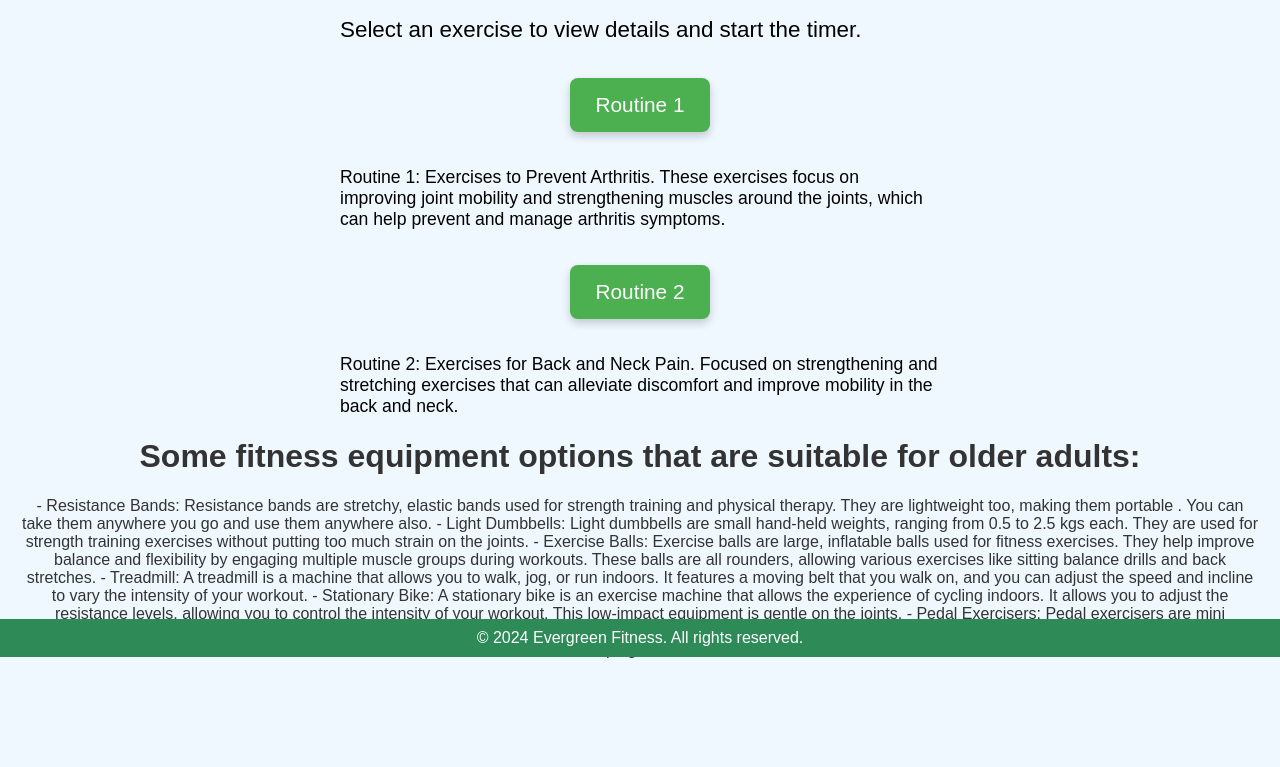
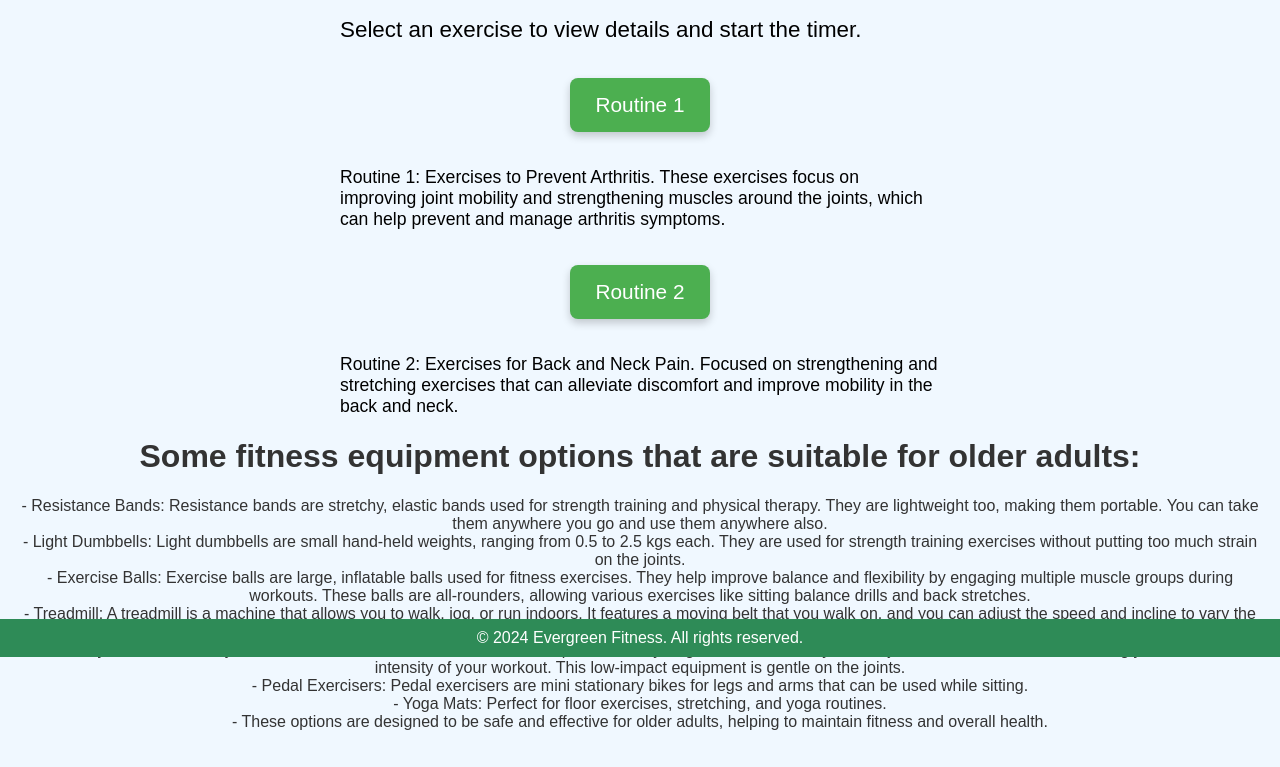
Before and after one commit to YutishaPandey/Evergreen-Fitness, a plain HTML site: page exercise.html in a window 1280 px wide. Shown: the part 143-910 px from the top of the page. Before the commit the page ends 838 px from the top, so only its background shows below. Drawn offline with Linux system fonts and the light colour scheme.

Commit message:
Update exercise.html

```diff
--- a/exercise.html
+++ b/exercise.html
@@ -104,19 +104,19 @@
         </section>
         <p><h1> Some fitness equipment options that are suitable for older adults:</h1></p>
 
-- Resistance Bands: Resistance bands are stretchy, elastic bands used for strength training and physical therapy. They are lightweight too, making them portable . You can take them anywhere you go and use them anywhere also.
+- Resistance Bands: Resistance bands are stretchy, elastic bands used for strength training and physical therapy. They are lightweight too, making them portable. You can take them anywhere you go and use them anywhere also. <br>
 
-- Light Dumbbells:  Light dumbbells are small hand-held weights, ranging from 0.5 to 2.5 kgs each. They are used for strength training exercises without putting too much strain on the joints.
+- Light Dumbbells:  Light dumbbells are small hand-held weights, ranging from 0.5 to 2.5 kgs each. They are used for strength training exercises without putting too much strain on the joints.<br>
 
-- Exercise Balls: Exercise balls are large, inflatable balls used for fitness exercises. They help improve balance and flexibility by engaging multiple muscle groups during workouts. These balls are all rounders, allowing various exercises like sitting balance drills and back stretches.
+- Exercise Balls: Exercise balls are large, inflatable balls used for fitness exercises. They help improve balance and flexibility by engaging multiple muscle groups during workouts. These balls are all-rounders, allowing various exercises like sitting balance drills and back stretches.<br>
 
-- Treadmill: A treadmill is a machine that allows you to walk, jog, or run indoors. It features a moving belt that you walk on, and you can adjust the speed and incline to vary the intensity of your workout.
+- Treadmill: A treadmill is a machine that allows you to walk, jog, or run indoors. It features a moving belt that you walk on, and you can adjust the speed and incline to vary the intensity of your workout.<br>
 
-- Stationary Bike: A stationary bike is an exercise machine that allows the experience of cycling indoors. It allows you to adjust the resistance levels, allowing you to control the intensity of your workout. This low-impact equipment is gentle on the joints.
+- Stationary Bike: A stationary bike is an exercise machine that allows the experience of cycling indoors. It allows you to adjust the resistance levels, allowing you to control the intensity of your workout. This low-impact equipment is gentle on the joints.<br>
 
-- Pedal Exercisers: Pedal exercisers are mini stationary bikes for legs and arms that can be used while sitting.
+- Pedal Exercisers: Pedal exercisers are mini stationary bikes for legs and arms that can be used while sitting.<br>
 
-- Yoga Mats: Perfect for floor exercises, stretching, and yoga routines.
+- Yoga Mats: Perfect for floor exercises, stretching, and yoga routines.<br>
 
 - These options are designed to be safe and effective for older adults, helping to maintain fitness and overall health.</p>
     </main>
```
